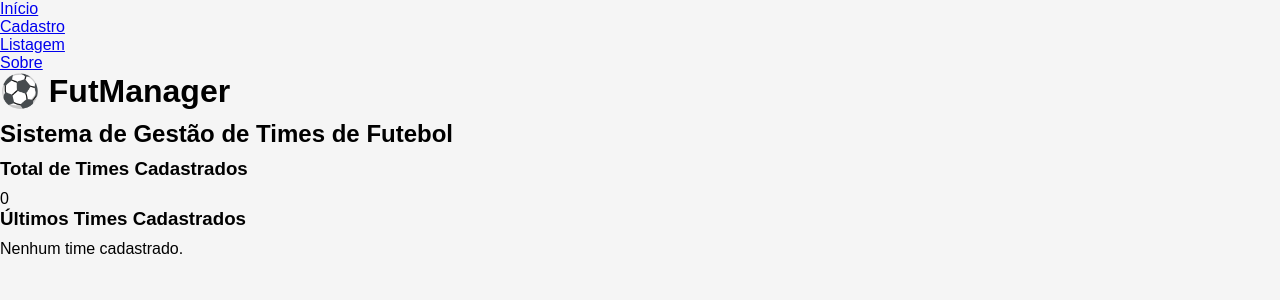
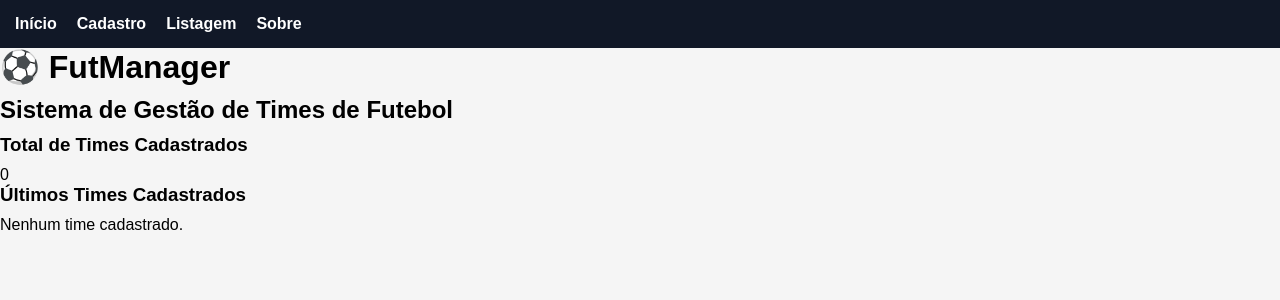
Before and after one commit to jhonata295/trabalho-frontend, a React (Vite) app in the folder trabalho-frontend/: page / in a window 1280 px wide. Shown: the top 300 px of the page. Built offline with nearby package versions, Linux system fonts and the light colour scheme.

Commit message:
style: estilizar barra de navegacao

```diff
--- a/trabalho-frontend/src/components/Navbar.jsx
+++ b/trabalho-frontend/src/components/Navbar.jsx
@@ -1,4 +1,5 @@
 import { Link } from "react-router-dom";
+import "../styles/navbar.css";
 
 function Navbar() {
   return (
--- /dev/null
+++ b/trabalho-frontend/src/styles/navbar.css
@@ -0,0 +1,20 @@
+nav {
+  background-color: #111827;
+  padding: 15px;
+}
+
+nav ul {
+  display: flex;
+  gap: 20px;
+  list-style: none;
+}
+
+nav a {
+  text-decoration: none;
+  color: white;
+  font-weight: bold;
+}
+
+nav a:hover {
+  color: #22c55e;
+}
```
